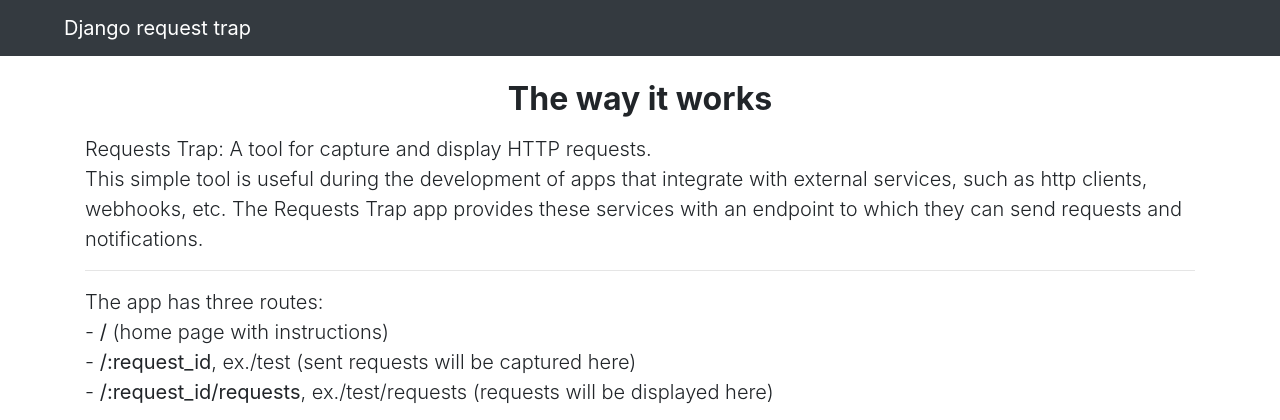
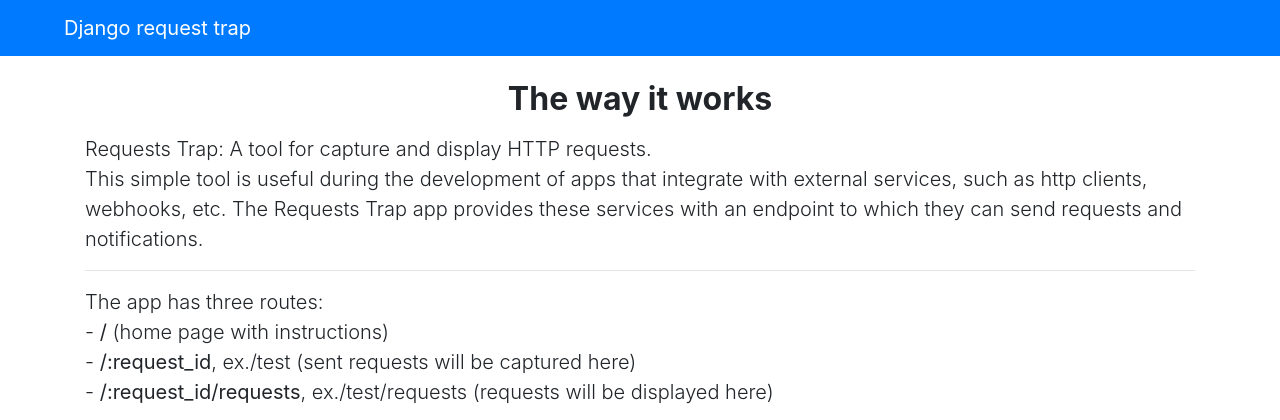
Before and after one commit to stsh1119/django_request_trap, a Django app: page / in a window 1280 px wide. Shown: the top 420 px of the page. Run offline with Django 3.2, Linux system fonts and the light colour scheme; some libraries are stand-ins or nearby versions.

Commit message:
UI colour change

```diff
--- a/templates/_base.html
+++ b/templates/_base.html
@@ -12,10 +12,9 @@
     <link rel="stylesheet" href="https://maxcdn.bootstrapcdn.com/bootstrap/4.0.0/css/bootstrap.min.css"
           integrity="sha384-Gn5384xqQ1aoWXA+058RXPxPg6fy4IWvTNh0E263XmFcJlSAwiGgFAW/dAiS6JXm" crossorigin="anonymous">
     <link rel="icon" href="https://image.flaticon.com/icons/png/512/625/625218.png" type="image/png">
-{#    <link rel="stylesheet" href="../static/css/main.css">#}
 </head>
 <header>
-    <nav class="navbar navbar-dark bg-dark ml-auto">
+    <nav class="navbar navbar-dark bg-primary ml-auto">
         <a class="navbar-brand ml-5 navbar-custom" href="{% url 'home_page' %}">Django request trap</a>
     </nav>
 </header>
```
